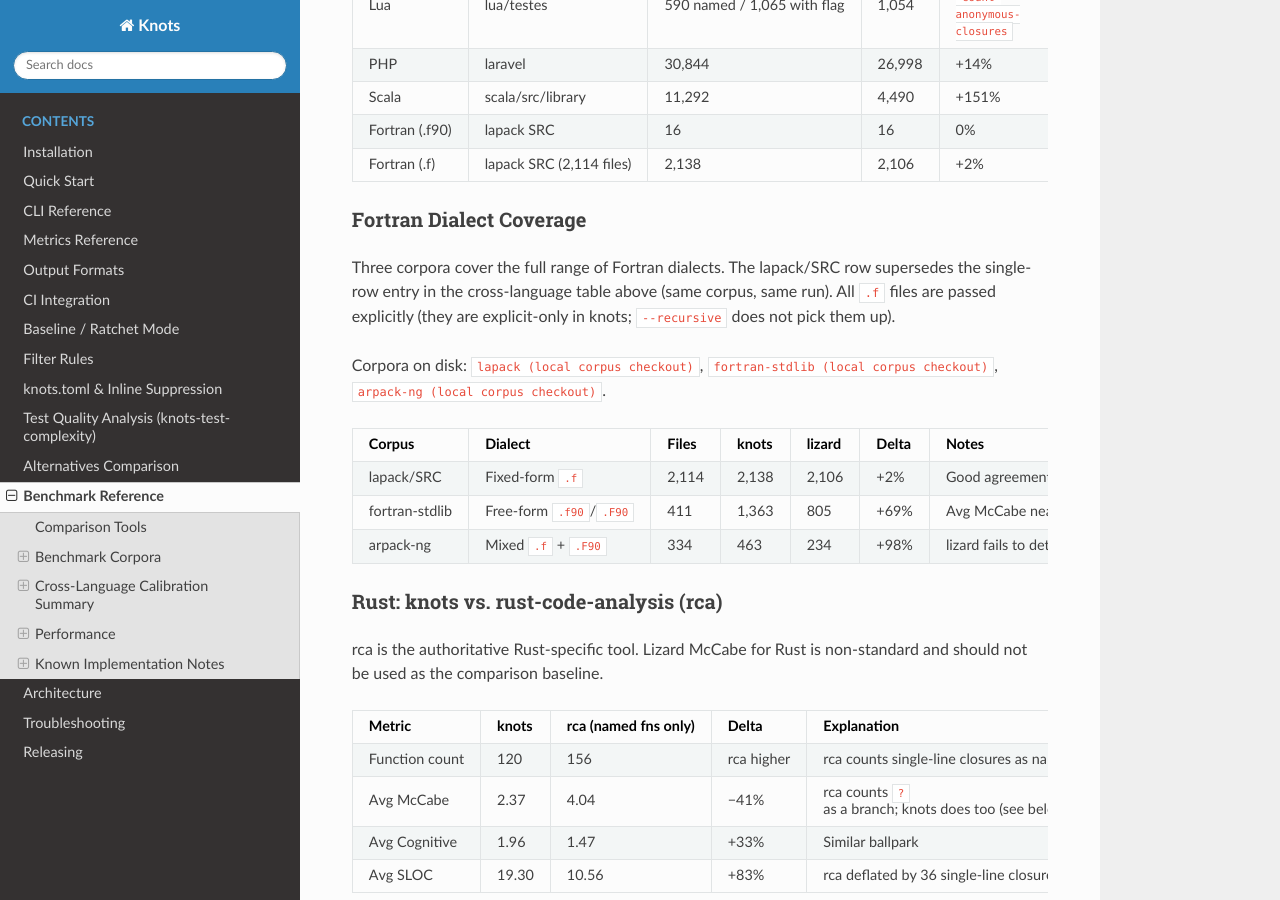
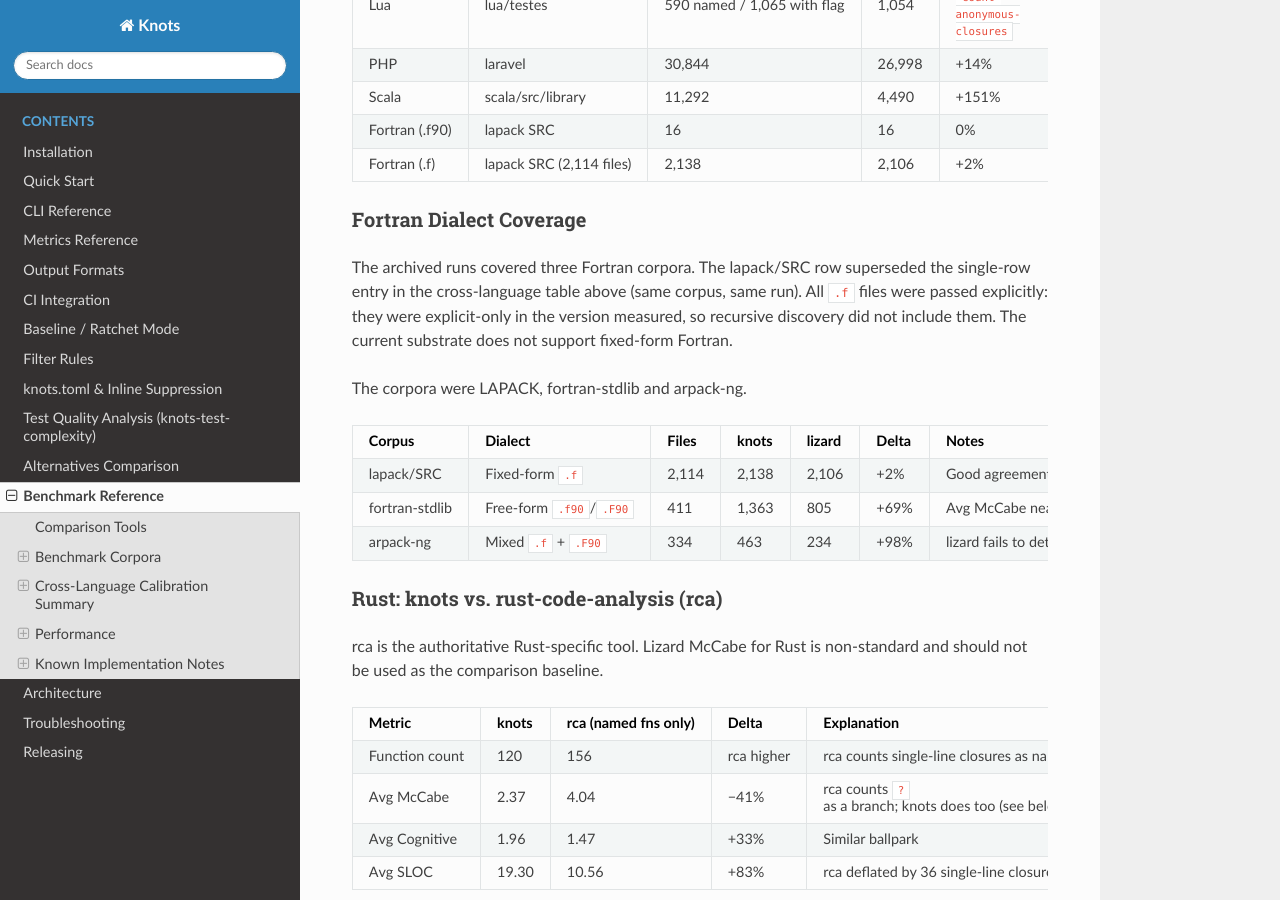
Before and after one commit to brandon-arrendondo/knots, a Sphinx documentation site: the page built from docs/benchmarks.rst, in a window 1280 px wide and 900 px high, scrolled down 2121 px. Built offline with Sphinx 7.4.7 and the Read the Docs theme 3.1.0, drawn with Linux system fonts in a browser that asks for light colours.

Commit message:
Correct reviewed companion, CLI and substrate documentation
Signed-off-by: Brandon Arrendondo <barrendo@gmail.com>

```diff
--- a/docs/benchmarks.rst
+++ b/docs/benchmarks.rst
@@ -251,13 +251,13 @@
 Fortran Dialect Coverage
 ------------------------
 
-Three corpora cover the full range of Fortran dialects.  The lapack/SRC row
-supersedes the single-row entry in the cross-language table above (same corpus,
-same run).  All ``.f`` files are passed explicitly (they are explicit-only in
-knots; ``--recursive`` does not pick them up).
+The archived runs covered three Fortran corpora. The lapack/SRC row
+superseded the single-row entry in the cross-language table above (same corpus,
+same run). All ``.f`` files were passed explicitly: they were explicit-only
+in the version measured, so recursive discovery did not include them. The
+current substrate does not support fixed-form Fortran.
 
-Corpora on disk: ``lapack (local corpus checkout)``, ``fortran-stdlib (local corpus checkout)``,
-``arpack-ng (local corpus checkout)``.
+The corpora were LAPACK, fortran-stdlib and arpack-ng.
 
 .. list-table::
    :header-rows: 1
--- a/docs/filters.rst
+++ b/docs/filters.rst
@@ -42,14 +42,14 @@
 
 Glob-style patterns for matching file paths. Supports:
 
-- ``*`` — wildcard matching from ``globset::Glob``
+- ``*`` — matches zero or more characters, including ``/`` with the current matcher
 - ``**`` — matches any characters including ``/``
 - ``!pattern`` — negation (exclude files matching this pattern)
 
 **Examples:**
 
 - ``"src/**/*.c"`` — all ``.c`` files in ``src/`` and subdirectories
-- ``"lib/*.c"`` — ``.c`` files directly in ``lib/``
+- ``"lib/*.c"`` — ``.c`` files under ``lib/``, including nested directories
 - ``"!**/test_*.c"`` — exclude files starting with ``test_``
 - ``"!**/vendor/**"`` — exclude everything in vendor directories
 
--- a/docs/installation.rst
+++ b/docs/installation.rst
@@ -29,8 +29,9 @@
 
     cargo install knots
 
-This installs ``knots``. Install the separate companion package with
-``cargo install knots-test-complexity``.
+This installs ``knots``. The companion is not published on crates.io;
+install its prebuilt PyPI package as described above. From a source checkout,
+use ``cargo install --path knots-test-complexity``.
 
 From Source
 -----------
```
Also changed, not shown: docs/test-complexity.rst (+5 -4 lines), 3 other files.
